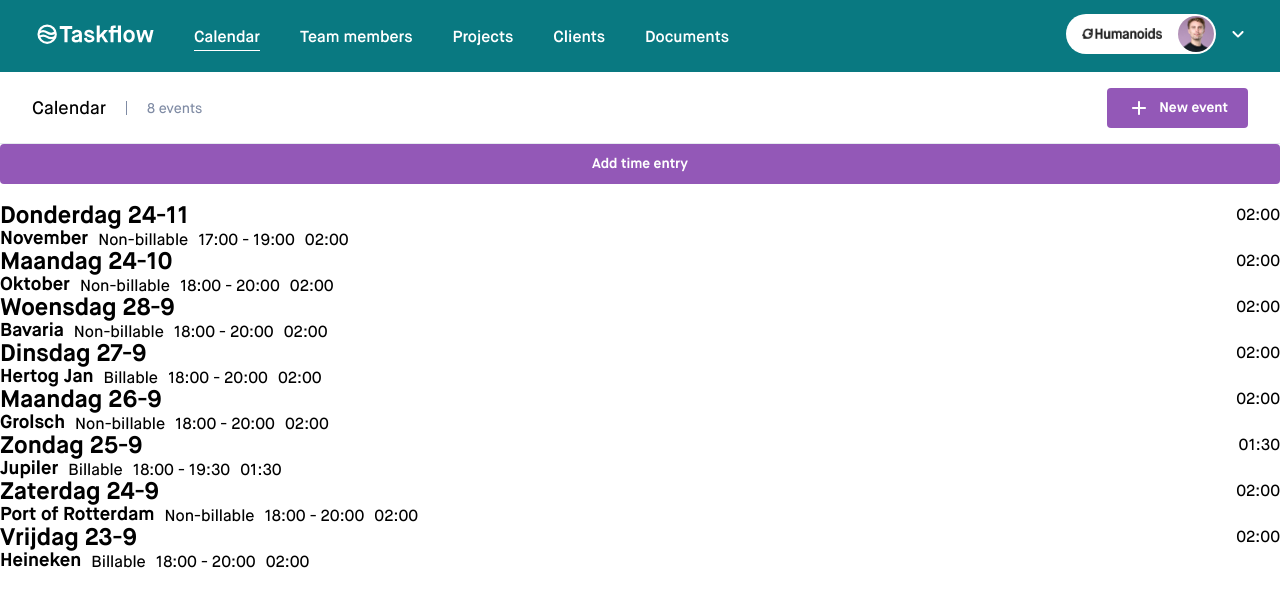
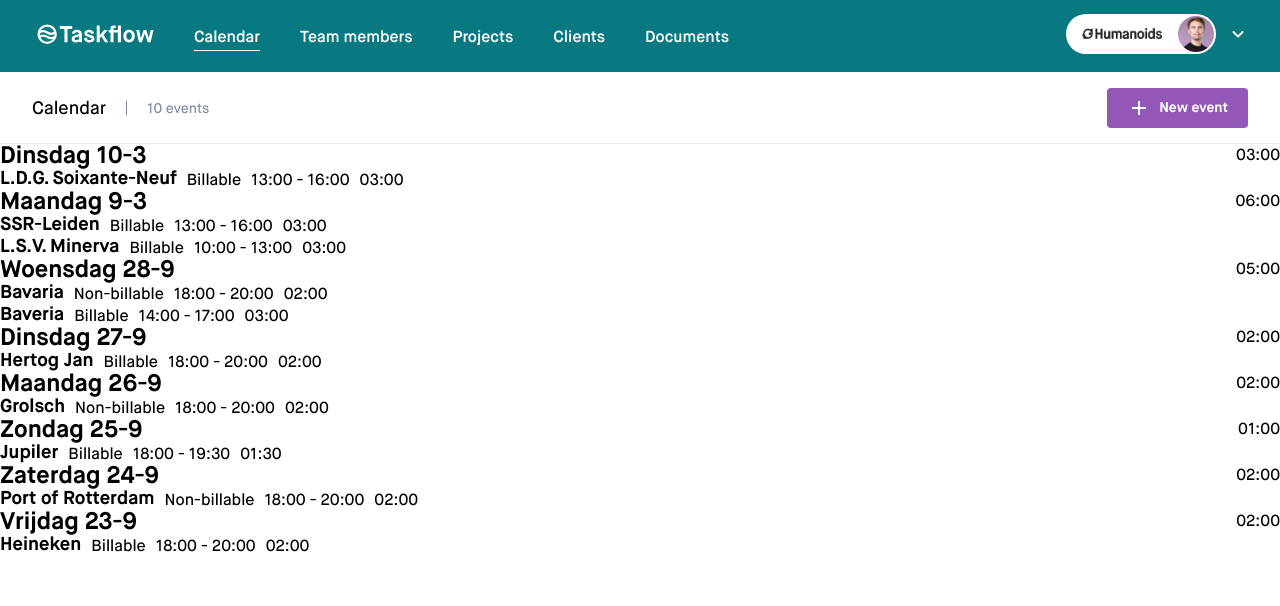
Before and after one commit to humanoidsbv/taskflow-jasper, a Next.js app: page / in a window 1280 px wide. Shown: the top 606 px of the page. Built offline with nearby package versions, Linux system fonts and the light colour scheme.

Commit message:
Did all the TODOs to make the code cleaner

```diff
--- a/fixtures/timeEntries.ts
+++ b/fixtures/timeEntries.ts
@@ -11,20 +11,6 @@
         client: 'Port of Rotterdam',
         startTimestamp: '2022-09-24T16:00:00.000Z',
         stopTimestamp: '2022-09-24T18:00:00.000Z',
-        billable: false
-    },
-    {
-        id: 7,
-        client: 'Oktober',
-        startTimestamp: '2022-10-24T16:00:00.000Z',
-        stopTimestamp: '2022-10-24T18:00:00.000Z',
-        billable: false
-    },
-    {
-        id: 8,
-        client: 'November',
-        startTimestamp: '2022-11-24T16:00:00.000Z',
-        stopTimestamp: '2022-11-24T18:00:00.000Z',
         billable: false
     },
     {
@@ -55,4 +41,32 @@
         stopTimestamp: '2022-09-28T18:00:00.000Z',
         billable: false
     },
+    {
+        id: 7,
+        client: 'L.S.V. Minerva',
+        startTimestamp: '2026-03-09T09:00:00.000Z',
+        stopTimestamp: '2026-03-09T12:00:00.000Z',
+        billable: true
+    },
+    {
+        id: 9,
+        client: 'Baveria',
+        startTimestamp: '2022-09-28T12:00:00.000Z',
+        stopTimestamp: '2022-09-28T15:00:00.000Z',
+        billable: true
+    },
+    {
+        id: 10,
+        client: 'SSR-Leiden',
+        startTimestamp: '2026-03-09T12:00:00.000Z',
+        stopTimestamp: '2026-03-09T15:00:00.000Z',
+        billable: true
+    },
+    {
+        id: 11,
+        client: 'L.D.G. Soixante-Neuf',
+        startTimestamp: '2026-03-10T12:00:00.000Z',
+        stopTimestamp: '2026-03-10T15:00:00.000Z',
+        billable: true
+    },
 ];
--- a/src/components/time-entries/TimeEntries.tsx
+++ b/src/components/time-entries/TimeEntries.tsx
@@ -15,6 +15,19 @@
 export const TimeEntries = ({ timeEntriesData }: TimeEntriesProps) => {
   const [timeEntries, setTimeEntries] = useState(timeEntriesData);
 
+  const dateFormat = new Intl.DateTimeFormat("nl-NL", {
+    timeZone: "Europe/Amsterdam",
+    weekday: "long",
+    month: "numeric",
+    day: "numeric",
+  });
+
+  const timeFormat = new Intl.DateTimeFormat("nl-NL", {
+    timeZone: "Europe/Amsterdam",
+    hour: "2-digit",
+    minute: "2-digit",
+  });
+
   const getHeaderText = (entry: {
     id: number;
     client: string;
@@ -23,49 +36,41 @@
     billable: boolean;
   }): string => {
     const entryDate = new Date(entry.startTimestamp);
-    const str = entryDate.toLocaleDateString("nl-NL", {
-      timeZone: "Europe/Amsterdam",
-      weekday: "long",
-      month: "numeric",
-      day: "numeric",
-    }); // TODO: make this a variable
+    const currentDate = new Date();
+    const yesterdayDate = new Date(currentDate.getTime() - 3600 * 1000 * 24);
+    const formattedEntryDate = dateFormat.format(entryDate);
 
-    const currentDate = new Date();
-    let extraText = "";
-    if (currentDate.toLocaleDateString() === entryDate.toLocaleDateString())
-      extraText = " (Today)";
-    currentDate.setTime(currentDate.getTime() - 3600 * 1000 * 24);
-    if (currentDate.toLocaleDateString() === entryDate.toLocaleDateString())
-      extraText = " (Yesterday)"; // TODO: clean up code, don't use let
-
-    return str.at(0)?.toUpperCase() + str.slice(1) + extraText;
+    return (
+      formattedEntryDate.at(0)?.toUpperCase() +
+      formattedEntryDate.slice(1) +
+      (currentDate.toLocaleDateString() === entryDate.toLocaleDateString()
+        ? " (Today)"
+        : yesterdayDate.toLocaleDateString() === entryDate.toLocaleDateString()
+          ? " (Yesterday)"
+          : "")
+    );
   };
 
-  const addTimeEntry = () => {
-    setTimeEntries([
-      ...timeEntries,
-      {
-        id: timeEntries.length + 1,
-        client: "New Client",
-        startTimestamp: "2026-03-10T16:00:00.000Z",
-        stopTimestamp: "2026-03-10T16:13:39.000Z",
-        billable: true,
-      },
-    ]);
-  }; // TODO: clean this up
-
-  const getElapsedHours = (startDate: Date, stopDate: Date): number => {
+  const getElapsedTime = (
+    startDate: Date,
+    stopDate: Date,
+  ): {
+    elapsedHours: number;
+    elapsedMinutes: number;
+  } => {
     const elapsedMs = stopDate.getTime() - startDate.getTime();
-    const hours = Math.floor(elapsedMs / (1000 * 60)) / 60;
-    return hours;
-  }; // TODO: figure out how to keep this code in one place
+    const totalMinutes = Math.floor(elapsedMs / (1000 * 60));
+    const elapsedHours = Math.floor(totalMinutes / 60);
+    const elapsedMinutes = totalMinutes % 60;
+    return { elapsedHours, elapsedMinutes };
+  };
 
   const getElapsedTimeFormat = (startDate: Date, stopDate: Date): string => {
-    const elapsedMs = stopDate.getTime() - startDate.getTime();
-    const elapsedMinutes = Math.floor(elapsedMs / (1000 * 60));
-    const hours = Math.floor(elapsedMinutes / 60);
-    const minutes = elapsedMinutes % 60;
-    return `${hours.toString().padStart(2, "0")}:${minutes.toString().padStart(2, "0")}`;
+    const { elapsedHours, elapsedMinutes } = getElapsedTime(
+      startDate,
+      stopDate,
+    );
+    return `${elapsedHours.toString().padStart(2, "0")}:${elapsedMinutes.toString().padStart(2, "0")}`;
   };
 
   const formatHoursToText = (elapsedHours: number): string => {
@@ -90,16 +95,8 @@
     const stopDate = new Date(stopTimestamp);
     const totalTime = getElapsedTimeFormat(startDate, stopDate);
 
-    const startDateString = startDate.toLocaleTimeString("nl-NL", {
-      timeZone: "Europe/Amsterdam",
-      hour: "2-digit",
-      minute: "2-digit",
-    });
-    const stopDateString = stopDate.toLocaleTimeString("nl-NL", {
-      timeZone: "Europe/Amsterdam",
-      hour: "2-digit",
-      minute: "2-digit",
-    }); // TODO: put this in a variable (duplicate)
+    const startDateString = timeFormat.format(startDate);
+    const stopDateString = timeFormat.format(stopDate);
     const timeInterval = `${startDateString} - ${stopDateString}`;
 
     return {
@@ -110,29 +107,30 @@
     };
   };
 
-  const sortedArray = timeEntries.sort((a, b) => {
+  const sortedTimeEntries = timeEntries.sort((a, b) => {
     return (
       new Date(b.startTimestamp).getTime() -
       new Date(a.startTimestamp).getTime()
     );
-  }); // TODO: change name to be more clear
+  });
 
-  const totalTimes = sortedArray.reduce<Record<string, number>>((acc, item) => {
-    const date = new Date(item.startTimestamp).toLocaleDateString();
-    const hours = getElapsedHours(
-      new Date(item.startTimestamp),
-      new Date(item.stopTimestamp),
-    );
-    acc[date] = (acc[date] || 0) + hours;
-    return acc;
-  }, {}); // TODO: change name to be more clear
+  const totalHoursByDay = sortedTimeEntries.reduce<Record<string, number>>(
+    (acc, item) => {
+      const date = new Date(item.startTimestamp).toLocaleDateString();
+      const { elapsedHours } = getElapsedTime(
+        new Date(item.startTimestamp),
+        new Date(item.stopTimestamp),
+      );
+      acc[date] = (acc[date] || 0) + elapsedHours;
+      return acc;
+    },
+    {},
+  );
 
   return (
     <div className={styles.container}>
-      <Button onClick={addTimeEntry}>Add time entry</Button>{" "}
-      {/* TODO: remove this button */}
       <ul>
-        {sortedArray.map((entry, i, arr) => {
+        {sortedTimeEntries.map((entry, i, arr) => {
           const today = new Date(entry.startTimestamp).toLocaleDateString();
           const hasHeader =
             i === 0 ||
@@ -143,7 +141,7 @@
               {hasHeader && (
                 <div className={styles.dayContainer}>
                   <h2>{getHeaderText(entry)}</h2>
-                  <span>{formatHoursToText(totalTimes[today])}</span>
+                  <span>{formatHoursToText(totalHoursByDay[today])}</span>
                 </div>
               )}
               <TimeEntry data={formatData(entry)} />
```
Also changed, not shown: src/components/time-entries/TimeEntries.module.css (line endings or trailing spaces).
